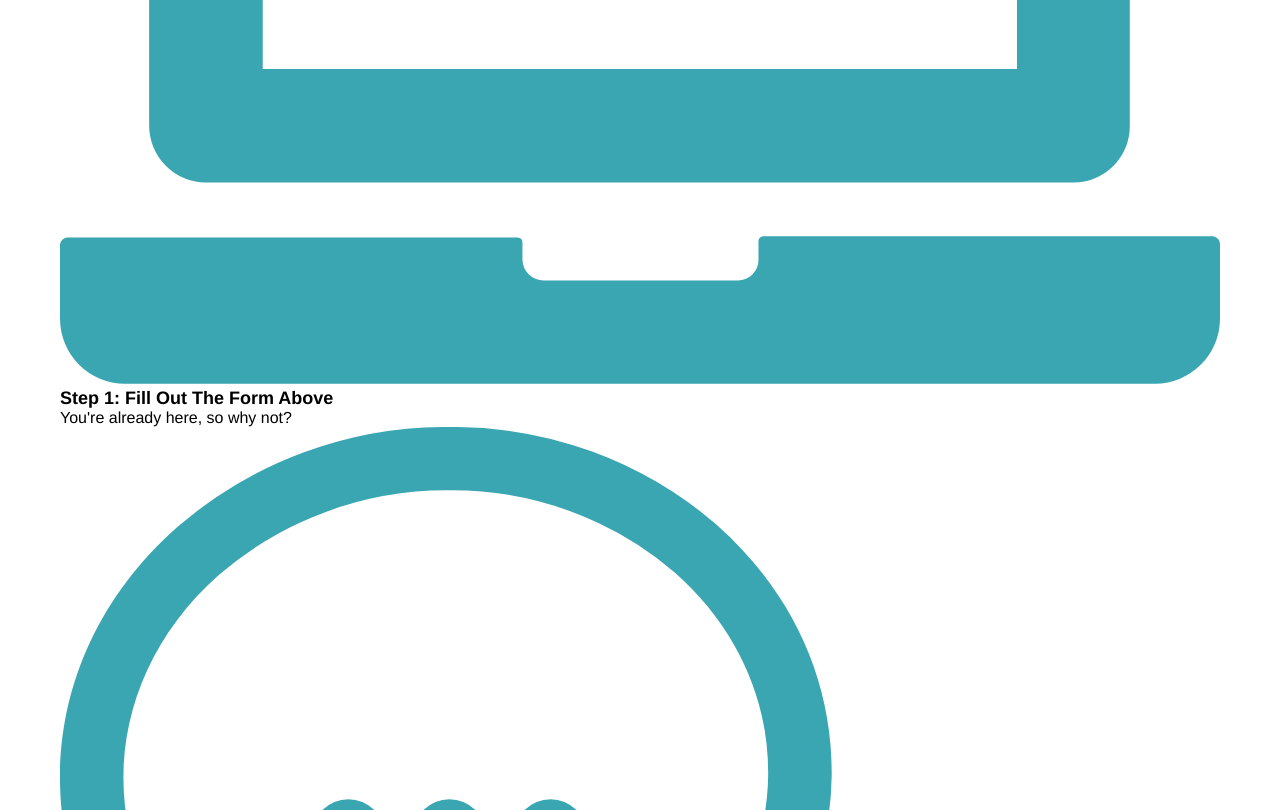
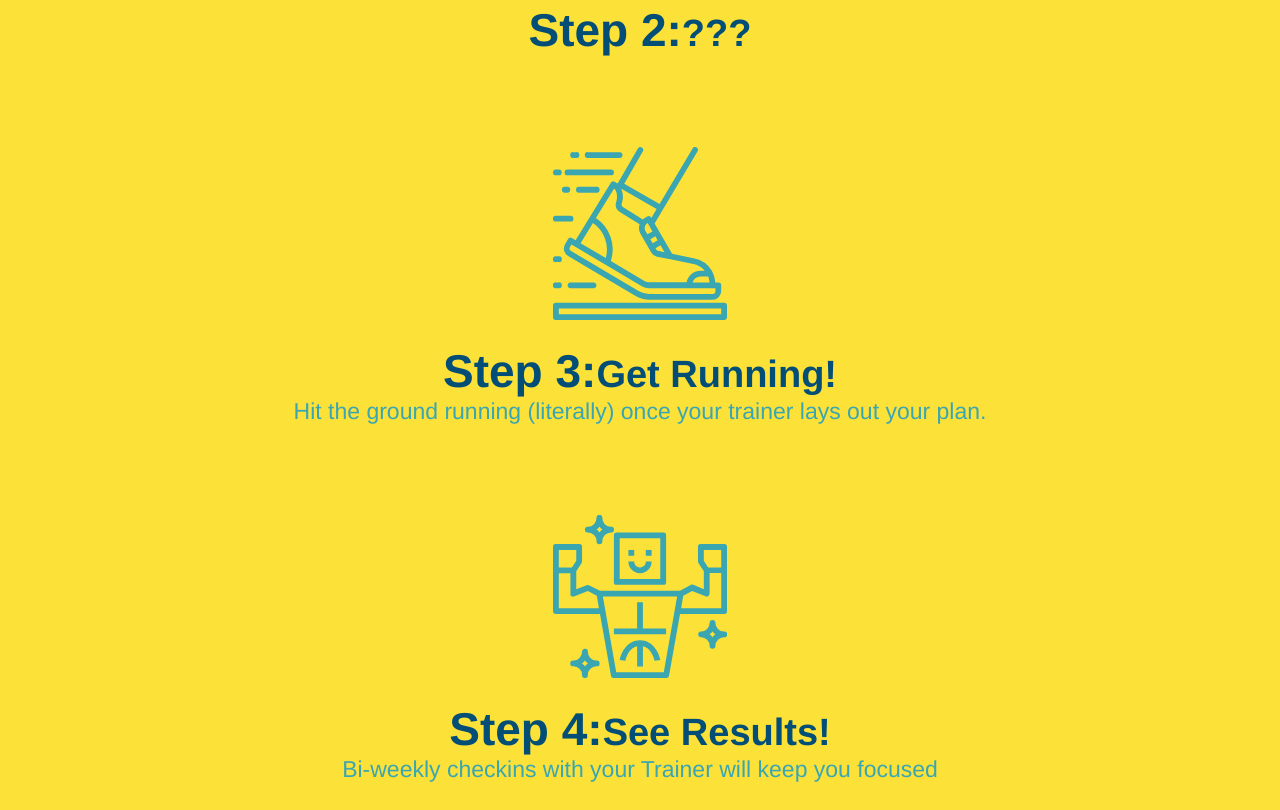
Before and after one commit to emmholcc/run-buddy, a plain HTML site: page index.html in a window 1280 px wide. Shown: the part 1510-2320 px from the top of the page. Drawn offline with Linux system fonts and the light colour scheme.

Commit message:
styling what you do section

```diff
--- a/index.html
+++ b/index.html
@@ -62,33 +62,33 @@
     </section>
 
     <section>
-        <h2 id="what-we-do" class="intro">What We Do</h2>
+        <h2 id="what-we-do" class="section-title-primary-border">What We Do</h2>
         <p>butcher selfies chambray shabby chic gentrify readymade yr Echo Park XOXO Tumblr normcore Banksy direct
          trade Blue Bottle chillwave you probably haven't heard of them single-origin coffee Vice fanny pack fixie
           Odd Future Austin fingerstache pickled twee synth Wes Anderson Thundercats viral bitters flannel meggings
           narwhal Marfa Schlitz sustainable Intelligentsia umami deep v craft</p>
     </section>
 
-    <section>
-        <h2 id="what-you-do">What You Do</h2>
-        <div>
+    <section class="steps">
+        <h2 id="what-you-do" class="section-title-secondary-border">What You Do</h2>
+            <div>
             <img src="./assets/images/01-04-svgs/step-1.svg" alt=""/>
-            <h3>Step 1: Fill Out The Form Above</h3>
+            <h3>Step 1: <span>Fill Out The Form Above<span></h3>
             <p>You're already here, so why not?</p>
         </div>
         <div>
             <img src="assets/images/01-04-svgs/step-2.svg" alt=""/>
-            <h3>Step 2: </h3>
+            <h3>Step 2:<span>???</span> </h3>
             <p> </p>
         </div>
         <div>
             <img src="assets/images/01-04-svgs/step-3.svg" alt=""/>
-            <h3>Step 3: Get Running</h3>
+            <h3>Step 3:<span>Get Running!</span></h3>
             <p>Hit the ground running (literally) once your trainer lays out your plan.</p>
         </div>
         <div>
             <img src="assets/images/01-04-svgs/step-4.svg" alt=""/>
-            <h3>Step 4: See Results</h3>
+            <h3>Step 4:<span>See Results!</span></h3>
             <p>Bi-weekly checkins with your Trainer will keep you focused</p>
         </div>
     </section>
--- a/styles.css
+++ b/styles.css
@@ -135,16 +135,6 @@ section h2{
     text-align: center;
 }
 
-.intro h2{
-    font-size: 55px;
-    color: #024e76;
-    margin-bottom: 35px;
-    padding: 0 100px 20px 100px;
-    border-bottom: 3px solid;
-    border-color: #fce138;
-    display:inline-block;
-}
-
 .intro p{
     line-height: 1.7;
     color:#39a6b2;
@@ -152,3 +142,49 @@ section h2{
     font-size: 20px;
     margin: 0 auto;
 }
+
+.steps{
+    text-align:center;
+    background-color: #fce138;
+}
+
+.section h2{
+    font-size:55px;
+    color:#024e76;
+    margin-bottom:35px;
+    padding: 0 100px 20px 100px;
+    display: inline-block;
+    border-bottom: 3px solid;
+}
+
+.primary-border{
+    color: #fce138
+}
+
+.secondary-boarder{
+    color:#39a6b2
+}
+
+.steps div{
+    margin-bottom: 80px;
+}
+
+.steps img{
+    width: 15%;
+    margin: 10px 0;
+}
+
+.steps h3{
+    color: #024e76;
+    font-size: 46px;
+    margin-top: 10px;
+}
+
+.steps p{
+    color:#39a6b2;
+    font-size:23px;
+}
+
+.steps span{
+    font-size:38px;
+}
```
